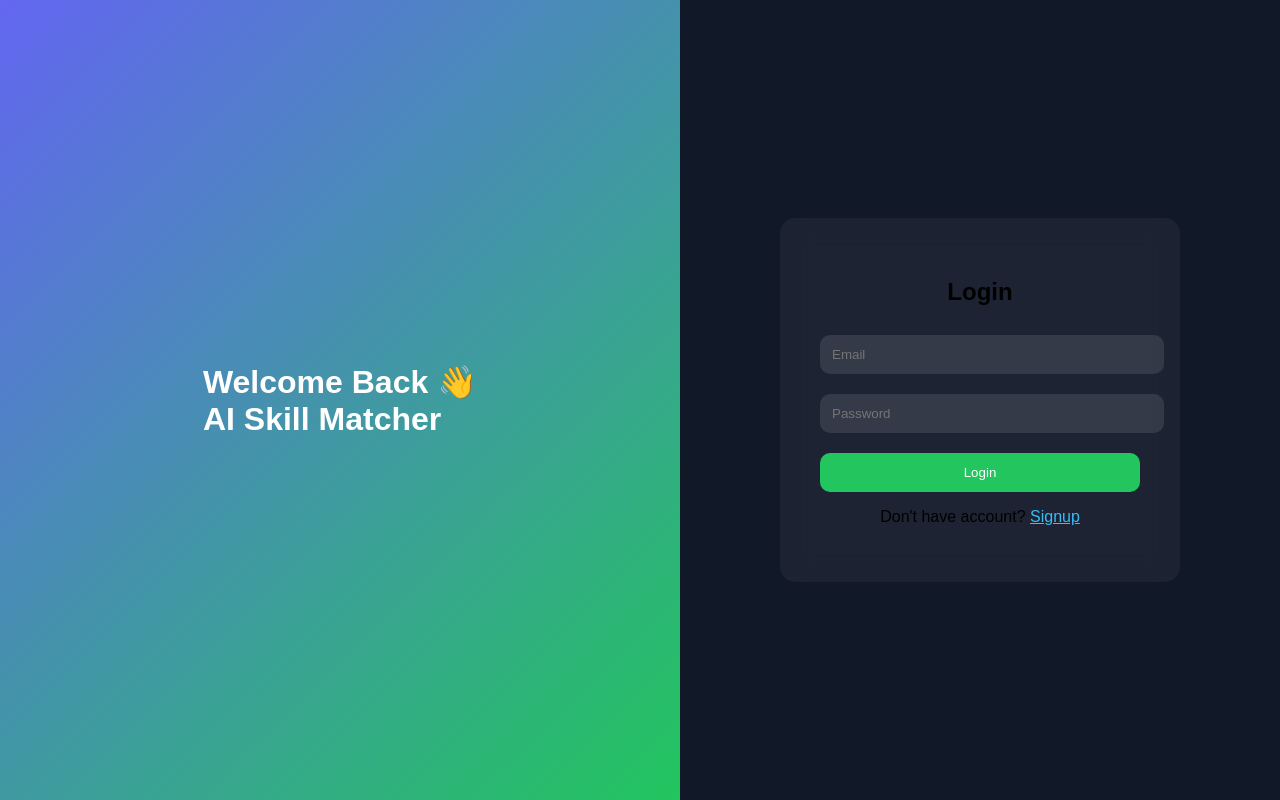
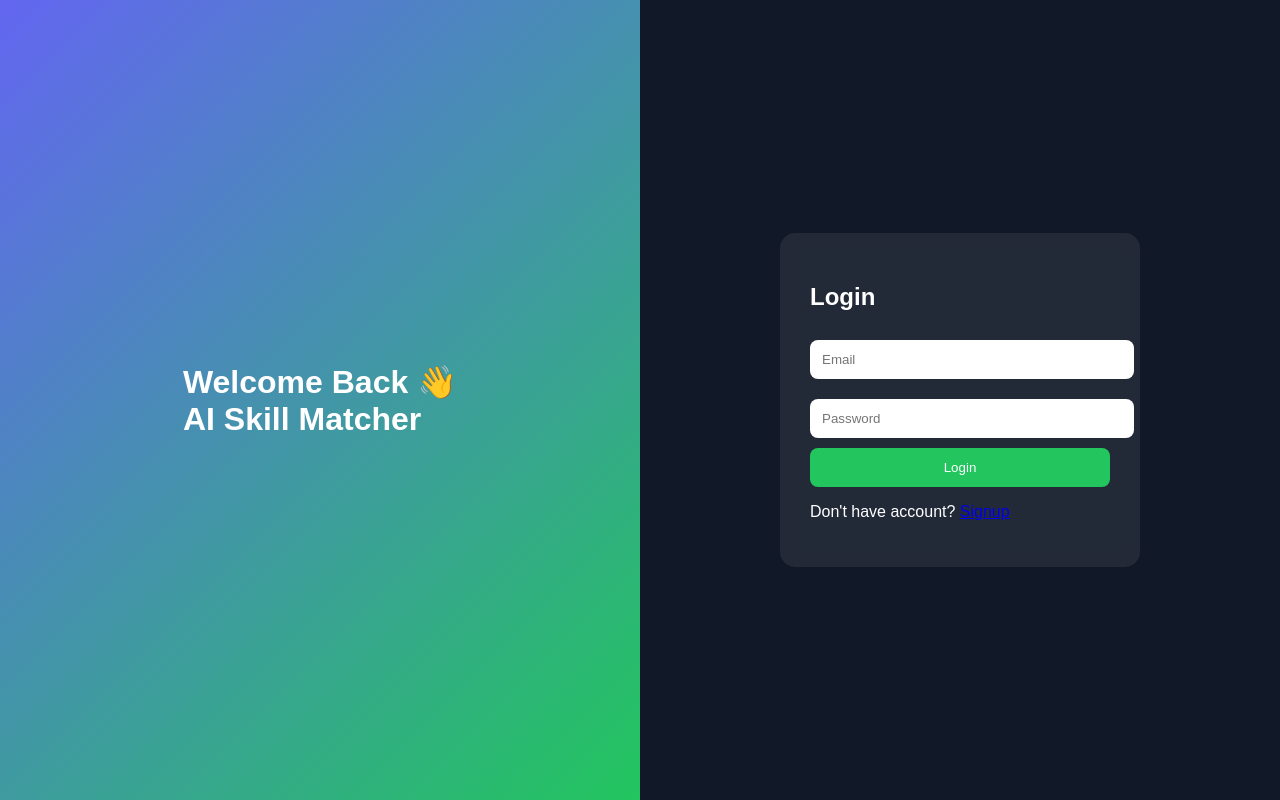
Before and after one commit to Renuka-019/ai-skill-matcher, a React (Create React App) app: page / in a window 1280 px wide. Built offline with nearby package versions, Linux system fonts and the light colour scheme.

Commit message:
Update App.css

```diff
--- a/src/App.css
+++ b/src/App.css
@@ -1,10 +1,13 @@
-body {
+/* FORCE DARK BACKGROUND */
+html, body, #root {
+  height: 100%;
   margin: 0;
+  background: linear-gradient(135deg, #0f172a, #1e3a8a, #020617);
   font-family: 'Poppins', sans-serif;
-  background: #0f172a;
+  color: white;
 }
 
-/* 🔥 SPLIT SCREEN */
+/* FULL SCREEN FIX */
 .container {
   display: flex;
   height: 100vh;
@@ -17,12 +20,6 @@ body {
   display: flex;
   justify-content: center;
   align-items: center;
-  color: white;
-  padding: 40px;
-}
-
-.left h1 {
-  font-size: 32px;
 }
 
 /* RIGHT SIDE */
@@ -34,14 +31,13 @@ body {
   align-items: center;
 }
 
-/* FORM CARD */
+/* CARD */
 .card {
-  background: rgba(255,255,255,0.05);
-  padding: 40px;
+  background: rgba(255,255,255,0.08);
+  padding: 30px;
   border-radius: 15px;
-  width: 320px;
-  backdrop-filter: blur(15px);
-  text-align: center;
+  width: 300px;
+  backdrop-filter: blur(10px);
 }
 
 /* INPUT */
@@ -49,24 +45,17 @@ input {
   width: 100%;
   padding: 12px;
   margin: 10px 0;
-  border-radius: 10px;
+  border-radius: 8px;
   border: none;
-  background: rgba(255,255,255,0.1);
-  color: white;
 }
 
 /* BUTTON */
 button {
   width: 100%;
   padding: 12px;
-  border-radius: 10px;
   border: none;
   background: #22c55e;
   color: white;
+  border-radius: 8px;
   cursor: pointer;
-  margin-top: 10px;
 }
-
-a {
-  color: #38bdf8;
-}
```
